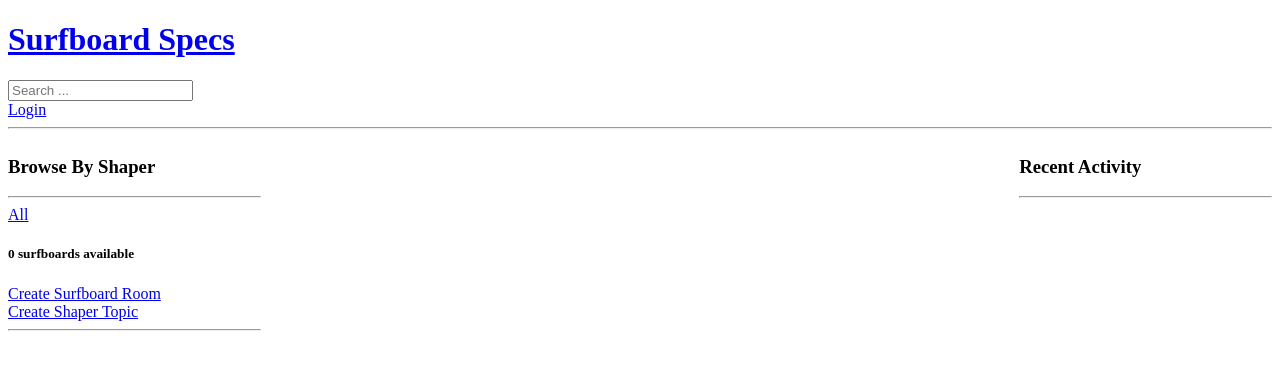
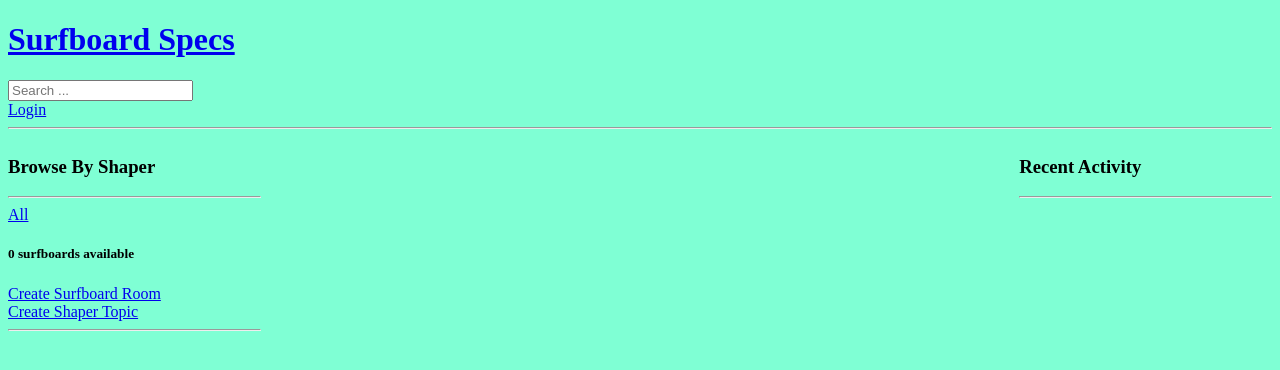
Before and after one commit to rodcoelho/python-practice, a Django app: page / in a window 1280 px wide. Shown: the top 370 px of the page. Run offline with Django 3.2, Linux system fonts and the light colour scheme; data that the repository does not hold is empty.

Commit message:
static files

```diff
--- /dev/null
+++ b/django/surfboard_spec_app/surfboard_spec/static/styles/main.css
@@ -0,0 +1,3 @@
+body{
+    background-color: aquamarine;
+}
--- a/django/surfboard_spec_app/surfboard_spec/surfboard_spec/settings.py
+++ b/django/surfboard_spec_app/surfboard_spec/surfboard_spec/settings.py
@@ -126,6 +126,12 @@ USE_TZ = True
 
 STATIC_URL = '/static/'
 
+STATICFILES_DIRS = [
+    BASE_DIR / 'static'
+]
+
+# STATIC_ROOT =
+
 # Default primary key field type
 # https://docs.djangoproject.com/en/3.2/ref/settings/#default-auto-field
 
--- a/django/surfboard_spec_app/surfboard_spec/templates/main.html
+++ b/django/surfboard_spec_app/surfboard_spec/templates/main.html
@@ -1,11 +1,14 @@
 <!DOCTYPE html>
+
+{% load static %}
+
 <html>
 <head>
     <meta charset='utf-8'>
     <meta http-equiv='X-UA-Compatible' content='IE=edge'>
     <title>Surfboard Specs</title>
     <meta name='viewport' content='width=device-width, initial-scale=1'>
-    <!-- <link rel='stylesheet' type='text/css' media='screen' href='main.css'> -->
+    <link rel='stylesheet' type='text/css' media='screen' href="{% static 'styles/main.css' %}">
     <!-- <script src='main.js'></script> -->
 </head>
 <body>
```
Also changed, not shown: django/surfboard_spec_app/surfboard_spec/README.md, django/surfboard_spec_app/surfboard_spec/static/images/surfboards.jpeg (added).
